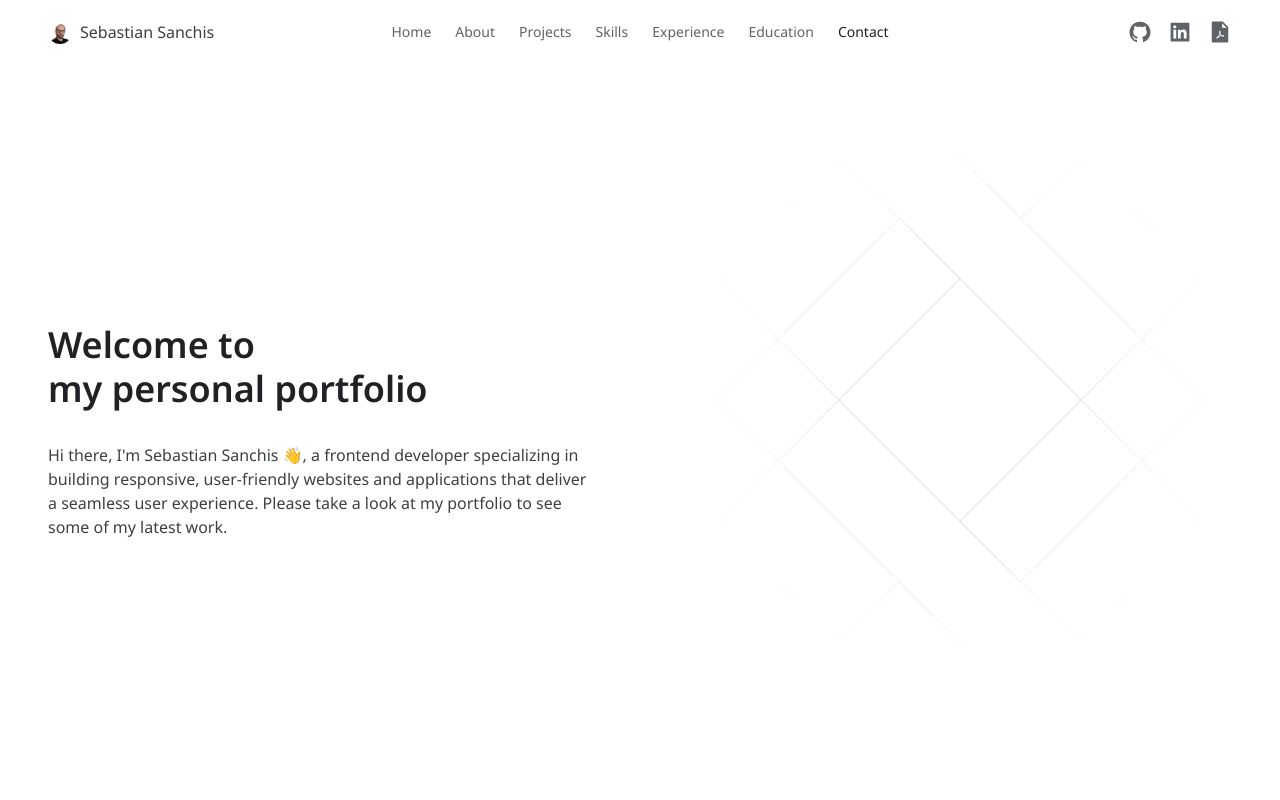
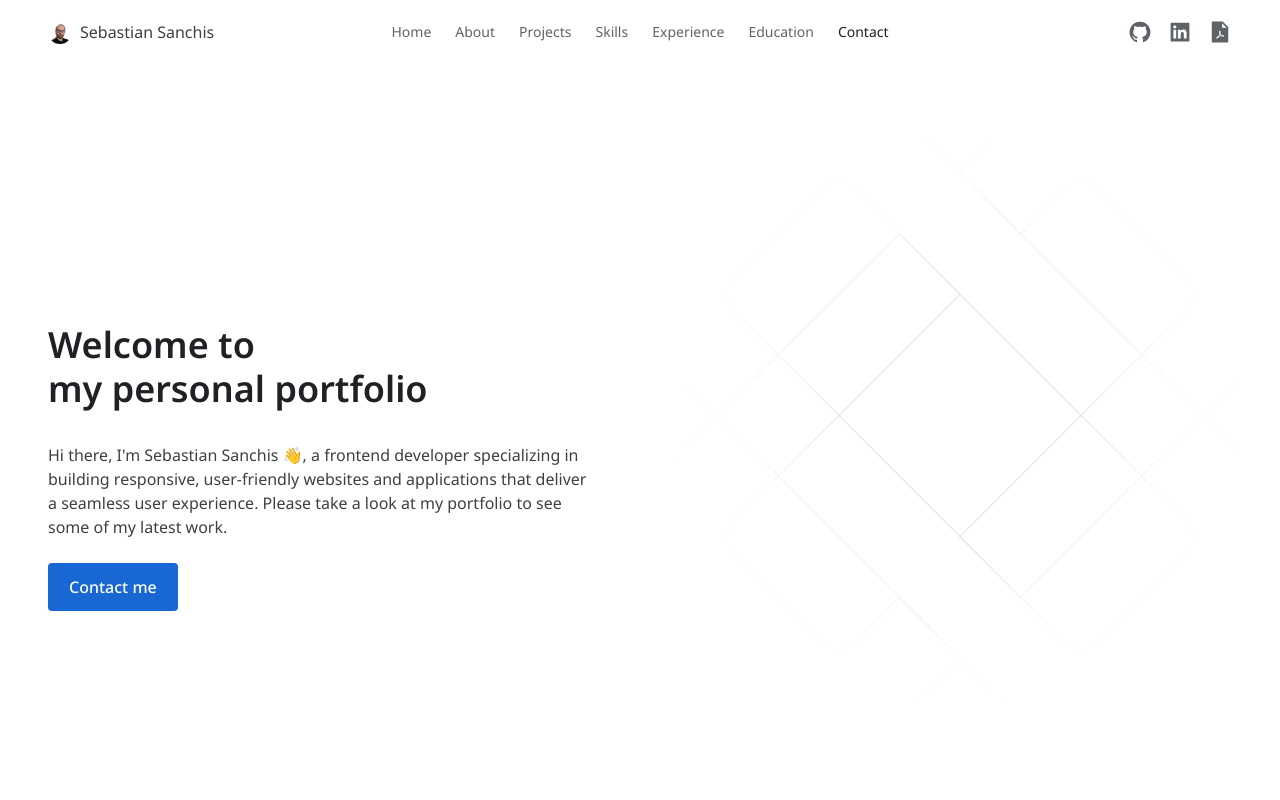
Before and after one commit to seba-sanchis/portfolio-v1, a Next.js app: page / in a window 1280 px wide. Shown: the top 800 px of the page. Built offline with nearby package versions, Linux system fonts and the light colour scheme.

Commit message:
cta added

```diff
--- a/src/components/Home/Home.js
+++ b/src/components/Home/Home.js
@@ -21,7 +21,7 @@ const Home = ({ homeRef }) => (
         deliver a seamless user experience. Please take a look at my portfolio
         to see some of my latest work.
       </SectionText>
-      {/* <Button onClick={() => (window.location = "#contact")}>Contact me</Button> */}
+      <Button onClick={() => (window.location = "#contact")}>Contact me</Button>
     </LeftSection>
   </Section>
 );
```
Also changed, not shown: 2 other files (tests, documents, lock files or other folders).
